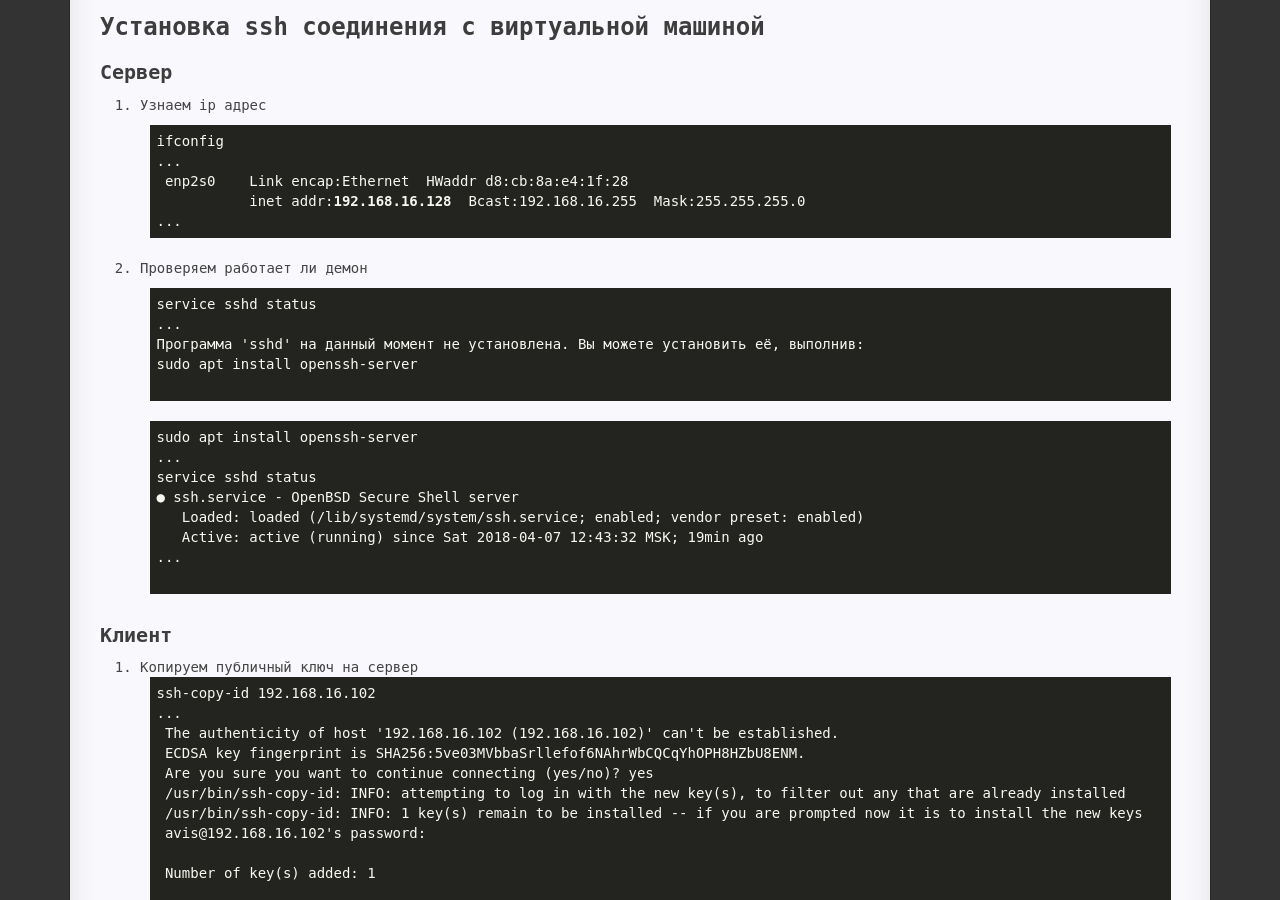
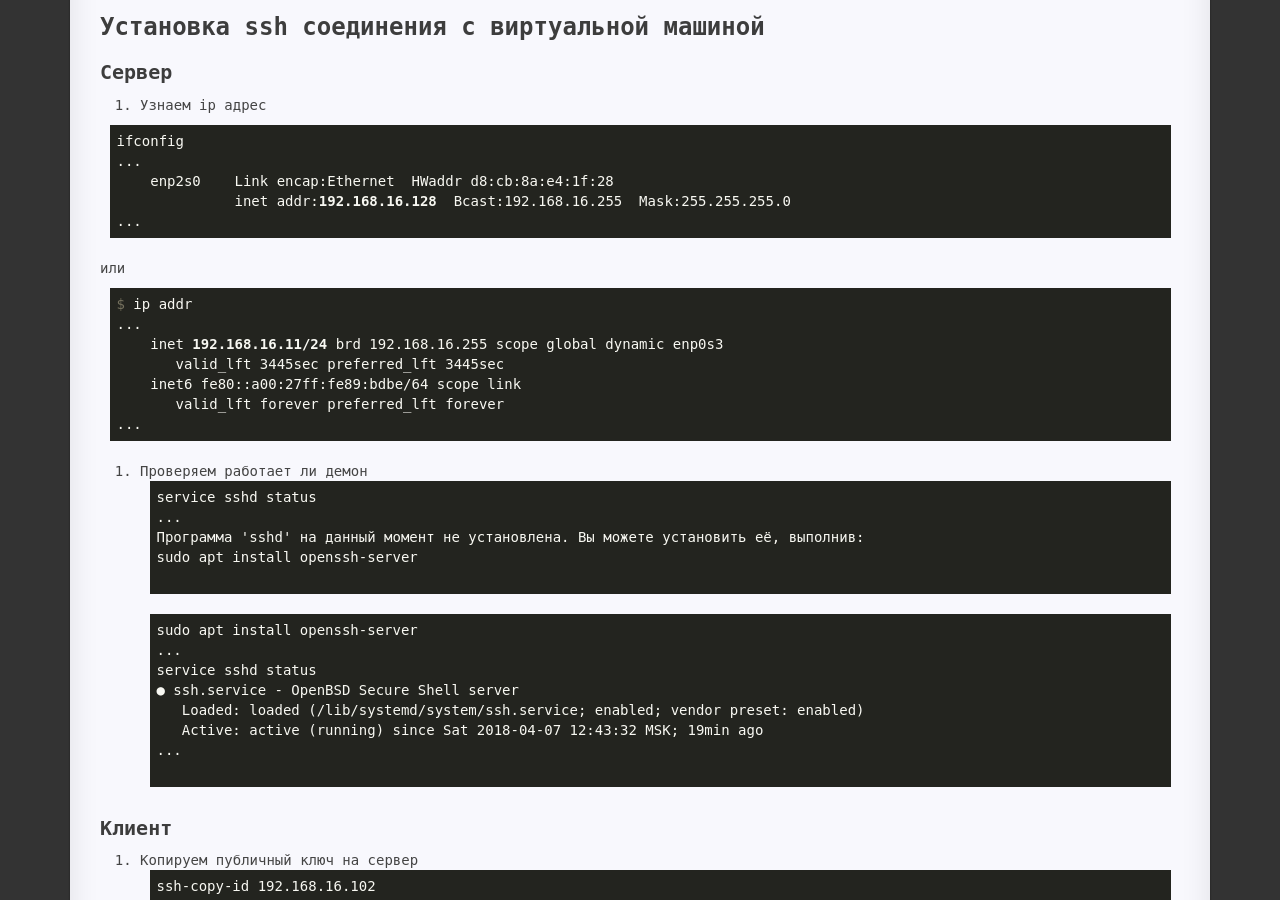
Before and after one commit to Avis20/avis20.github.io, a Jekyll site: the page built from _posts/2018-04-07-ssh.md, in a window 1280 px wide and 900 px high, scrolled down 394 px. Built offline with Jekyll 4.4.1, drawn with Linux system fonts in a browser that asks for light colours.

```diff
--- a/_posts/2018-04-07-ssh.md
+++ b/_posts/2018-04-07-ssh.md
@@ -16,12 +16,23 @@ reference:
 
 1. Узнаем ip адрес
 
-    <pre><code class="shell">
+<pre><code class="shell">
 ifconfig
 ...
     enp2s0    Link encap:Ethernet  HWaddr d8:cb:8a:e4:1f:28
               inet addr:<b>192.168.16.128</b>  Bcast:192.168.16.255  Mask:255.255.255.0
-...</code></pre>
+...
+</code></pre>
+или
+<pre><code class="shell">
+$ ip addr
+...
+    inet <b>192.168.16.11/24</b> brd 192.168.16.255 scope global dynamic enp0s3
+       valid_lft 3445sec preferred_lft 3445sec
+    inet6 fe80::a00:27ff:fe89:bdbe/64 scope link
+       valid_lft forever preferred_lft forever
+...
+</code></pre>
 
 1. Проверяем работает ли демон
     <pre><code class="shell">
```
